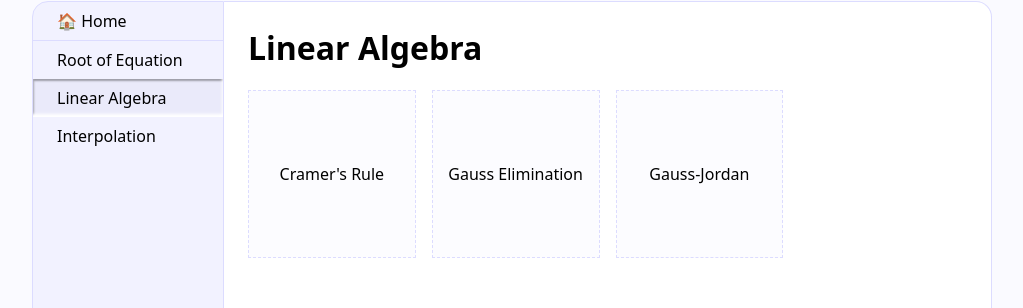
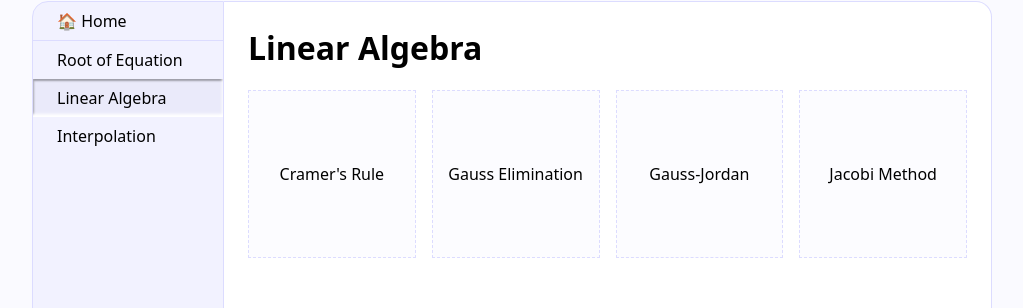
Before and after one commit to NaiNonTH/nm-project, a SvelteKit app: page /linear-algebra in a window 1280 px wide. Shown: the part 138-446 px from the top of the page, without its empty margins (128-1151 px from the left). Built offline with nearby package versions, Linux system fonts and the light colour scheme.

Commit message:
Add Jacobi page

```diff
--- a/src/routes/linear-algebra/+page.svelte
+++ b/src/routes/linear-algebra/+page.svelte
@@ -9,4 +9,7 @@
 	<li>
 		<a href="/linear-algebra/gauss-jordan">Gauss-Jordan</a>
 	</li>
+	<li>
+		<a href="/linear-algebra/jacobi-method">Jacobi Method</a>
+	</li>
 </ul>
```
Also changed, not shown: src/routes/linear-algebra/jacobi-method/+page.svelte (added, +7 -0 lines).
